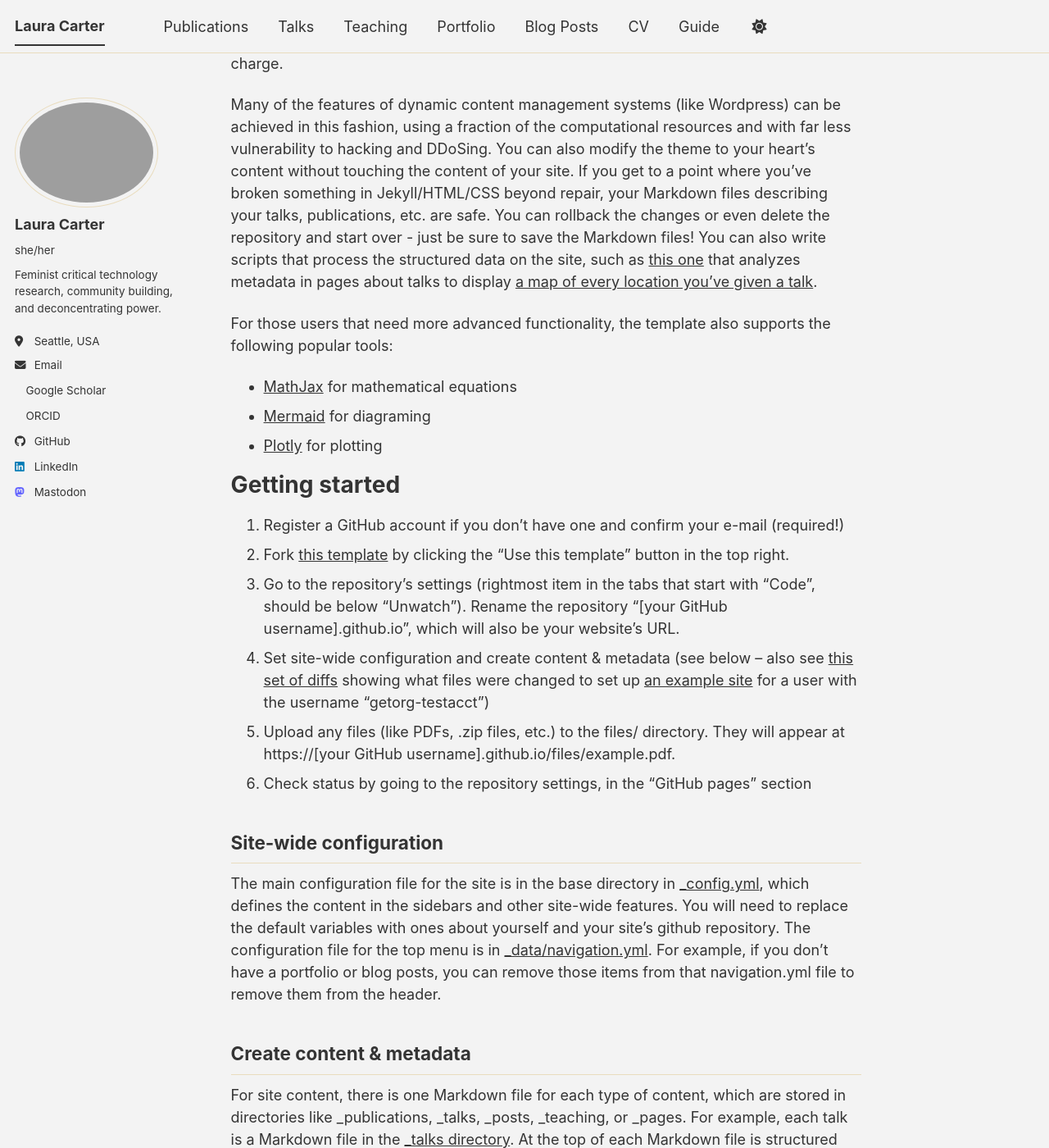
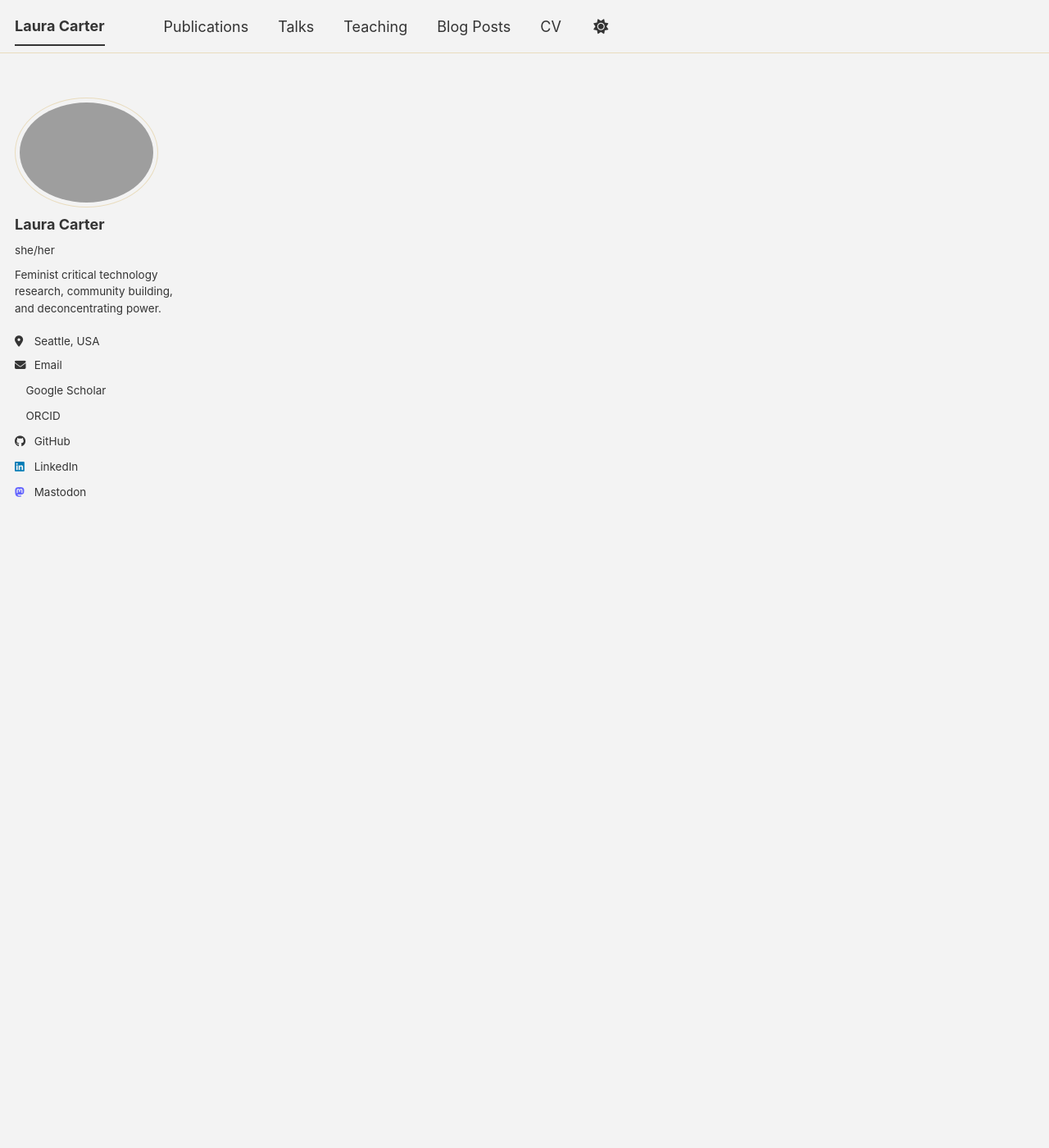
Before and after one commit to LauraCarter/new-website, a Jekyll site: the page built from _pages/about.md, in a window 1280 px wide and 1400 px high, scrolled down 661 px. Shown: the whole window at 82% size. Built offline with Jekyll 4.4.1, drawn with Linux system fonts in a browser that asks for light colours; a style sheet for code colours, icons or effects is not loaded; some of the changed text lies outside the part shown.

Commit message:
front page

```diff
--- a/_pages/about.md
+++ b/_pages/about.md
@@ -1,12 +1,15 @@
 ---
 permalink: /
-title: "Academic Pages is a ready-to-fork GitHub Pages template for academic personal websites"
+title: "About Me"
 author_profile: true
 redirect_from:
   - /about/
   - /about.html
 ---
 
+
+
+{::comment}
 This is the front page of a website that is powered by the [Academic Pages template](https://github.com/academicpages/academicpages.github.io) and hosted on GitHub pages. [GitHub pages](https://pages.github.com) is a free service in which websites are built and hosted from code and data stored in a GitHub repository, automatically updating when a new commit is made to the repository. This template was forked from the [Minimal Mistakes Jekyll Theme](https://mmistakes.github.io/minimal-mistakes/) created by Michael Rose, and then extended to support the kinds of content that academics have: publications, talks, teaching, a portfolio, blog posts, and a dynamically-generated CV. Incidentally, these same features make it a great template for anyone that needs to show off a professional template!
 
  You can fork [this template](https://github.com/academicpages/academicpages.github.io) right now, modify the configuration and Markdown files, add your own PDFs and other content, and have your own site for free, with no ads!
@@ -54,3 +57,4 @@ Example: editing a Markdown file for a talk
 For more info
 ------
 More info about configuring Academic Pages can be found in [the guide](https://academicpages.github.io/markdown/), the [growing wiki](https://github.com/academicpages/academicpages.github.io/wiki), and you can always [ask a question on GitHub](https://github.com/academicpages/academicpages.github.io/discussions). The [guides for the Minimal Mistakes theme](https://mmistakes.github.io/minimal-mistakes/docs/configuration/) (which this theme was forked from) might also be helpful.
+{:/comment}
```
Also changed, not shown: _data/navigation.yml (+4 -4 lines).
